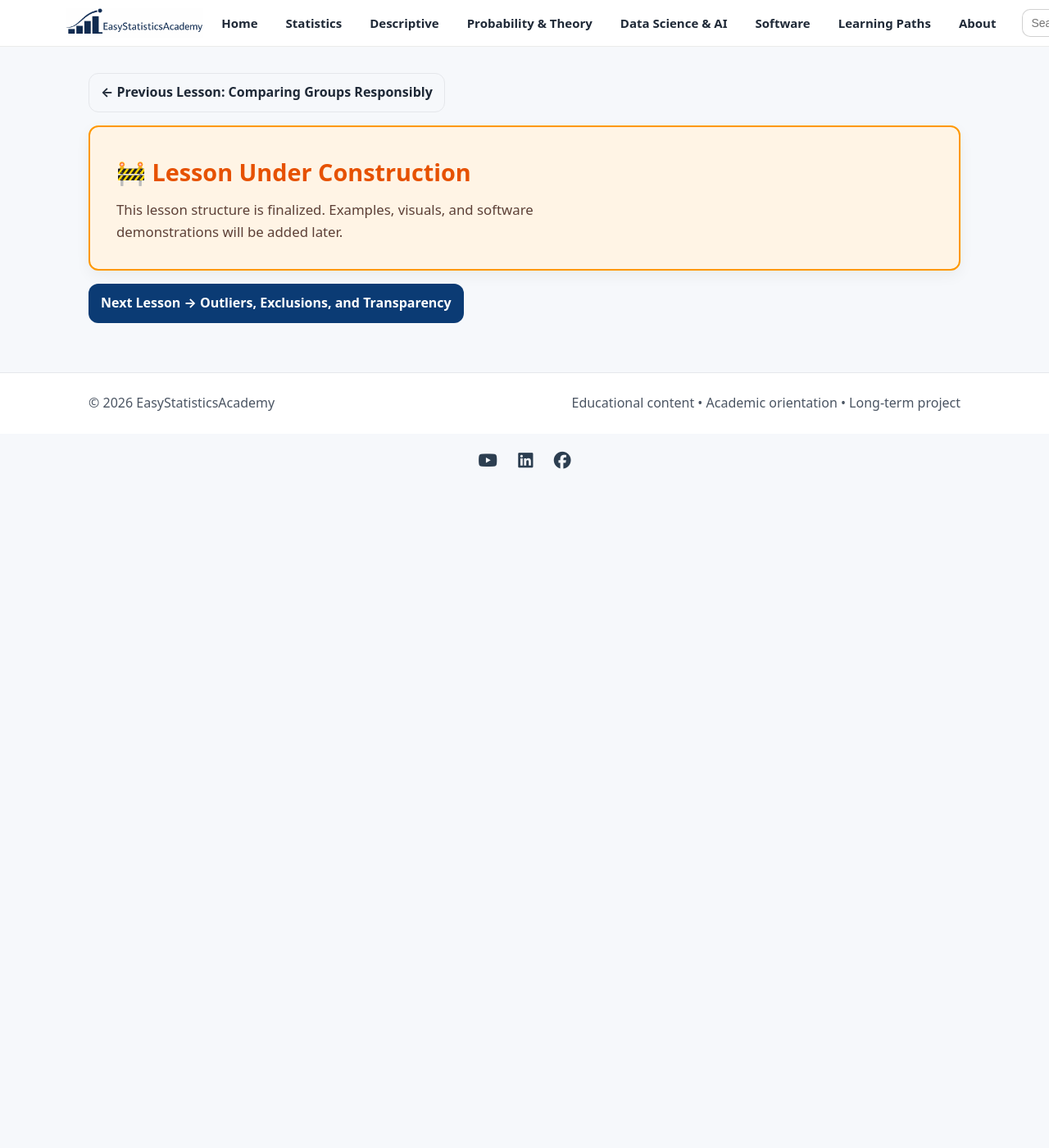
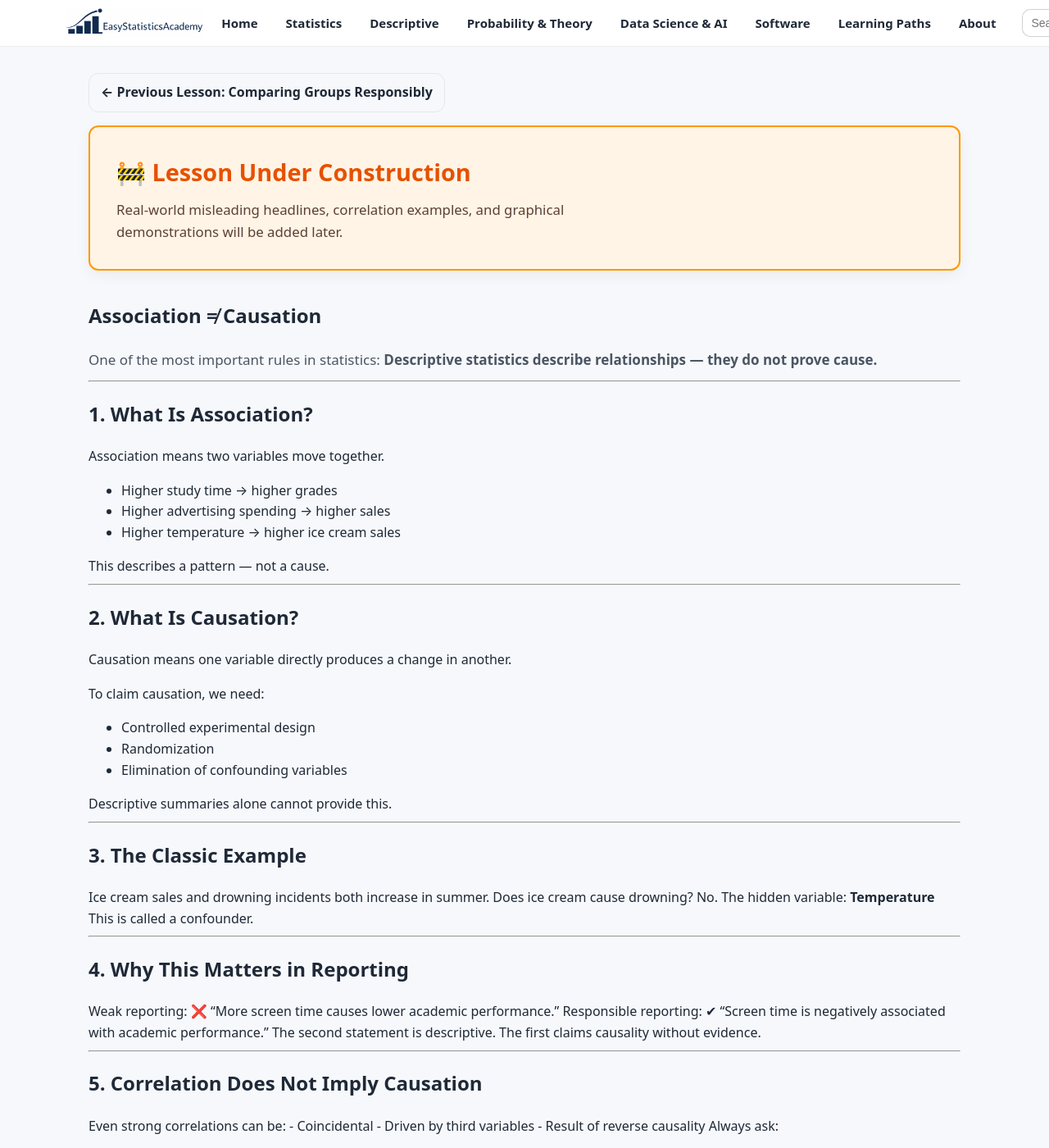
Before and after one commit to ammar-homaida-statistics/easystatisticsacademy, a Jekyll site: the page built from descriptive/reporting/association-not-causation/index.md, in a window 1280 px wide and 1400 px high. Shown: the whole window at 82% size. Built offline with Jekyll 4.4.1, drawn with Linux system fonts in a browser that asks for light colours; some of the changed text lies outside the part shown.

Commit message:
Add lesson content

```diff
--- a/descriptive/reporting/association-not-causation/index.md
+++ b/descriptive/reporting/association-not-causation/index.md
@@ -1,7 +1,7 @@
 ---
 layout: default
-title: "Association ≠ Causation (Safe Interpretation)"
-description: "How to describe patterns without causal claims and avoid common wording errors."
+title: "Association ≠ Causation"
+description: "How to interpret relationships safely without making unsupported causal claims."
 permalink: /descriptive/reporting/association-not-causation/
 sidebar: false
 ---
@@ -12,6 +12,7 @@ sidebar: false
   </a>
 </section>
 
+<!-- UNDER CONSTRUCTION NOTICE -->
 <section class="section section-slim">
   <div class="callout" style="background:#fff4e5;border:2px solid #ff9800;padding:2rem;border-radius:12px;">
     <div class="callout-copy">
@@ -19,15 +20,143 @@ sidebar: false
         🚧 Lesson Under Construction
       </h2>
       <p style="margin:0;font-size:1.05rem;color:#5d4037;line-height:1.6;">
-        This lesson structure is finalized. Examples, visuals, and software demonstrations will be added later.
+        Real-world misleading headlines, correlation examples, and graphical demonstrations will be added later.
       </p>
     </div>
   </div>
 </section>
 
+<section class="section">
+  <div class="section-head">
+    <h1>Association ≠ Causation</h1>
+    <p class="lead">
+      One of the most important rules in statistics:
+      <strong>Descriptive statistics describe relationships — they do not prove cause.</strong>
+    </p>
+  </div>
+
+  <hr>
+
+  <h2>1. What Is Association?</h2>
+
+  <p>
+    Association means two variables move together.
+  </p>
+
+  <ul>
+    <li>Higher study time → higher grades</li>
+    <li>Higher advertising spending → higher sales</li>
+    <li>Higher temperature → higher ice cream sales</li>
+  </ul>
+
+  This describes a pattern — not a cause.
+
+  <hr>
+
+  <h2>2. What Is Causation?</h2>
+
+  <p>
+    Causation means one variable directly produces a change in another.
+  </p>
+
+  To claim causation, we need:
+  <ul>
+    <li>Controlled experimental design</li>
+    <li>Randomization</li>
+    <li>Elimination of confounding variables</li>
+  </ul>
+
+  Descriptive summaries alone cannot provide this.
+
+  <hr>
+
+  <h2>3. The Classic Example</h2>
+
+  Ice cream sales and drowning incidents both increase in summer.
+
+  Does ice cream cause drowning?
+
+  No.
+
+  The hidden variable:
+  <strong>Temperature</strong>
+
+  This is called a confounder.
+
+  <hr>
+
+  <h2>4. Why This Matters in Reporting</h2>
+
+  Weak reporting:
+
+  ❌ “More screen time causes lower academic performance.”
+
+  Responsible reporting:
+
+  ✔ “Screen time is negatively associated with academic performance.”
+
+  The second statement is descriptive.
+  The first claims causality without evidence.
+
+  <hr>
+
+  <h2>5. Correlation Does Not Imply Causation</h2>
+
+  Even strong correlations can be:
+  - Coincidental
+  - Driven by third variables
+  - Result of reverse causality
+
+  Always ask:
+  <ul>
+    <li>Is there a third variable?</li>
+    <li>Is direction clear?</li>
+    <li>Is design experimental or observational?</li>
+  </ul>
+
+  <hr>
+
+  <h2>6. Safe Language in Descriptive Reporting</h2>
+
+  Use:
+  - “Associated with”
+  - “Related to”
+  - “Observed relationship”
+  - “Pattern suggests”
+
+  Avoid:
+  - “Leads to”
+  - “Causes”
+  - “Results in”
+  - “Determines”
+
+  Unless experimental evidence exists.
+
+  <hr>
+
+  <h2>7. Graphs Can Mislead</h2>
+
+  Scatterplots show relationship strength.
+  They do not prove direction or cause.
+
+  Interpretation must match design.
+
+  <hr>
+
+  <h2>Summary</h2>
+
+  <ul>
+    <li>Association describes patterns.</li>
+    <li>Causation requires experimental control.</li>
+    <li>Descriptive statistics do not prove cause.</li>
+    <li>Use careful, neutral language.</li>
+  </ul>
+
+</section>
+
 <section class="section section-slim">
-  <a class="btn" href="/descriptive/reporting/outliers-and-exclusions/">
-    Next Lesson → Outliers, Exclusions, and Transparency
+  <a class="btn" href="/descriptive/reporting/common-reporting-mistakes/">
+    Next Lesson → Common Reporting Mistakes
   </a>
 </section>
 
```
